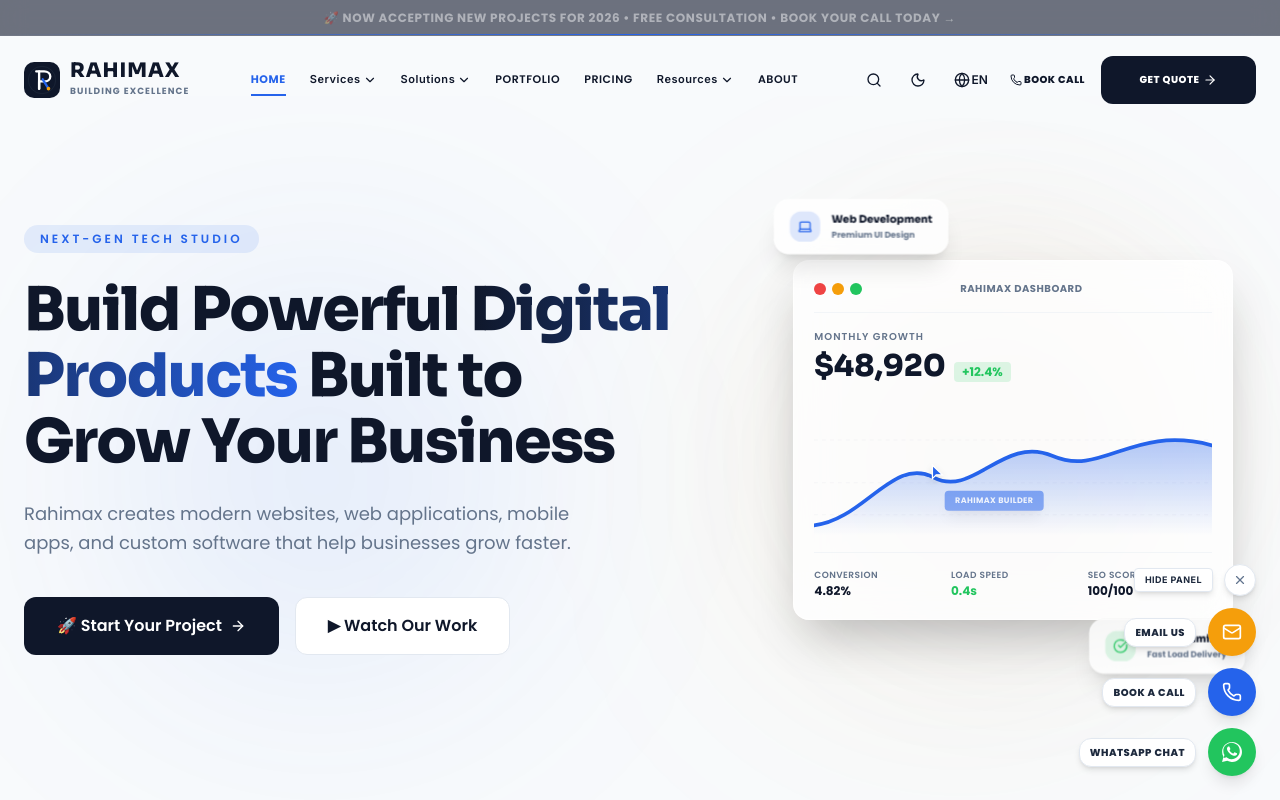
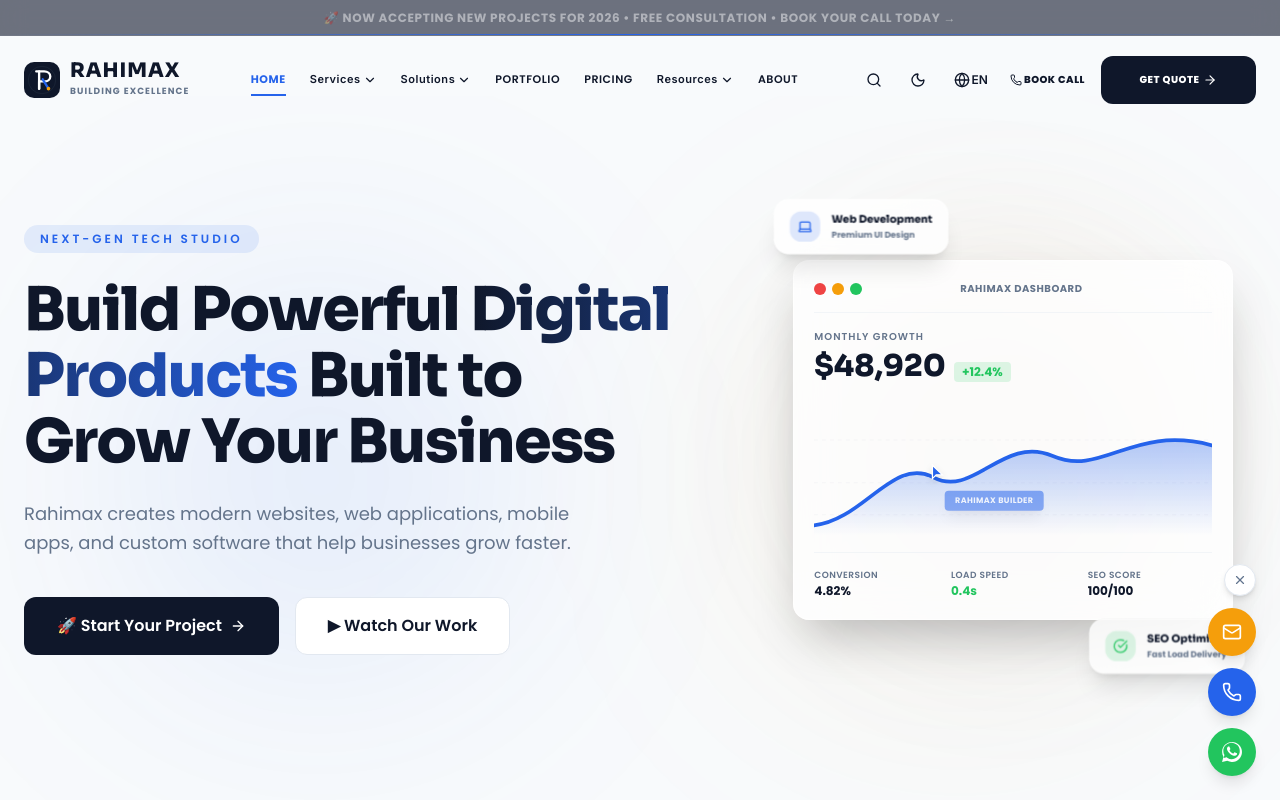
Before and after one commit to ravinder-yad/RAHIMAX, a React (Vite) app: page / in a window 1280 px wide. Shown: the top 800 px of the page. Built offline with nearby package versions, Linux system fonts and the light colour scheme.

Commit message:
Change floating buttons tooltips to show only on hover, with smooth fade transitions in both light and dark mode

```diff
--- a/src/components/Common/FloatingActions.jsx
+++ b/src/components/Common/FloatingActions.jsx
@@ -34,7 +34,7 @@ const FloatingActions = () => {
         title="Open Support Panel"
       >
         <MessageSquare className="w-5 h-5" />
-        <span className="absolute right-full mr-3 hidden sm:flex bg-white dark:bg-zinc-900 text-slate-800 dark:text-zinc-100 text-[10px] uppercase font-black tracking-wider px-2.5 py-1.5 rounded-xl shadow-md border border-slate-200 dark:border-zinc-800 pointer-events-none whitespace-nowrap">
+        <span className="absolute right-full mr-3 hidden sm:flex bg-white dark:bg-zinc-900 text-slate-800 dark:text-zinc-100 text-[10px] uppercase font-black tracking-wider px-2.5 py-1.5 rounded-xl shadow-md border border-slate-200 dark:border-zinc-800 pointer-events-none whitespace-nowrap opacity-0 group-hover:opacity-100 transition-opacity duration-300">
           Open Support Panel
         </span>
       </button>
@@ -51,7 +51,7 @@ const FloatingActions = () => {
         title="Hide Support Menu"
       >
         <X className="w-3.5 h-3.5" />
-        <span className="absolute right-full mr-3 hidden sm:flex bg-white dark:bg-zinc-900 text-slate-800 dark:text-zinc-100 text-[9px] uppercase font-bold tracking-wider px-2.5 py-1 rounded shadow-md pointer-events-none whitespace-nowrap border border-slate-200 dark:border-zinc-800">
+        <span className="absolute right-full mr-3 hidden sm:flex bg-white dark:bg-zinc-900 text-slate-800 dark:text-zinc-100 text-[9px] uppercase font-bold tracking-wider px-2.5 py-1 rounded shadow-md pointer-events-none whitespace-nowrap border border-slate-200 dark:border-zinc-800 opacity-0 group-hover:opacity-100 transition-opacity duration-300">
           Hide Panel
         </span>
       </button>
@@ -64,7 +64,7 @@ const FloatingActions = () => {
           aria-label="Scroll to Top"
         >
           <ArrowUp className="w-5 h-5 text-slate-800 dark:text-white" />
-          <span className="absolute right-full mr-3 hidden sm:flex bg-white dark:bg-zinc-900 text-slate-800 dark:text-zinc-100 text-[10px] uppercase font-black tracking-wider px-2.5 py-1.5 rounded-xl shadow-md border border-slate-200 dark:border-zinc-850 pointer-events-none whitespace-nowrap">
+          <span className="absolute right-full mr-3 hidden sm:flex bg-white dark:bg-zinc-900 text-slate-800 dark:text-zinc-100 text-[10px] uppercase font-black tracking-wider px-2.5 py-1.5 rounded-xl shadow-md border border-slate-200 dark:border-zinc-850 pointer-events-none whitespace-nowrap opacity-0 group-hover:opacity-100 transition-opacity duration-300">
             Scroll Top
           </span>
         </button>
@@ -77,7 +77,7 @@ const FloatingActions = () => {
         aria-label="Email Us"
       >
         <Mail className="w-5 h-5" />
-        <span className="absolute right-full mr-3 hidden sm:flex bg-white dark:bg-zinc-900 text-slate-800 dark:text-zinc-100 text-[10px] uppercase font-black tracking-wider px-2.5 py-1.5 rounded-xl shadow-md border border-slate-200 dark:border-zinc-850 pointer-events-none whitespace-nowrap">
+        <span className="absolute right-full mr-3 hidden sm:flex bg-white dark:bg-zinc-900 text-slate-800 dark:text-zinc-100 text-[10px] uppercase font-black tracking-wider px-2.5 py-1.5 rounded-xl shadow-md border border-slate-200 dark:border-zinc-850 pointer-events-none whitespace-nowrap opacity-0 group-hover:opacity-100 transition-opacity duration-300">
           Email Us
         </span>
       </a>
@@ -89,7 +89,7 @@ const FloatingActions = () => {
         aria-label="Call Us"
       >
         <Phone className="w-5 h-5" />
-        <span className="absolute right-full mr-3 hidden sm:flex bg-white dark:bg-zinc-900 text-slate-800 dark:text-zinc-100 text-[10px] uppercase font-black tracking-wider px-2.5 py-1.5 rounded-xl shadow-md border border-slate-200 dark:border-zinc-855 pointer-events-none whitespace-nowrap">
+        <span className="absolute right-full mr-3 hidden sm:flex bg-white dark:bg-zinc-900 text-slate-800 dark:text-zinc-100 text-[10px] uppercase font-black tracking-wider px-2.5 py-1.5 rounded-xl shadow-md border border-slate-200 dark:border-zinc-855 pointer-events-none whitespace-nowrap opacity-0 group-hover:opacity-100 transition-opacity duration-300">
           Book a Call
         </span>
       </a>
@@ -103,7 +103,7 @@ const FloatingActions = () => {
         aria-label="Chat on WhatsApp"
       >
         <WhatsAppIcon className="w-5 h-5" />
-        <span className="absolute right-full mr-3 hidden sm:flex bg-white dark:bg-zinc-900 text-slate-800 dark:text-zinc-100 text-[10px] uppercase font-black tracking-wider px-2.5 py-1.5 rounded-xl shadow-md border border-slate-200 dark:border-zinc-855 pointer-events-none whitespace-nowrap">
+        <span className="absolute right-full mr-3 hidden sm:flex bg-white dark:bg-zinc-900 text-slate-800 dark:text-zinc-100 text-[10px] uppercase font-black tracking-wider px-2.5 py-1.5 rounded-xl shadow-md border border-slate-200 dark:border-zinc-855 pointer-events-none whitespace-nowrap opacity-0 group-hover:opacity-100 transition-opacity duration-300">
           WhatsApp Chat
         </span>
       </a>
```
